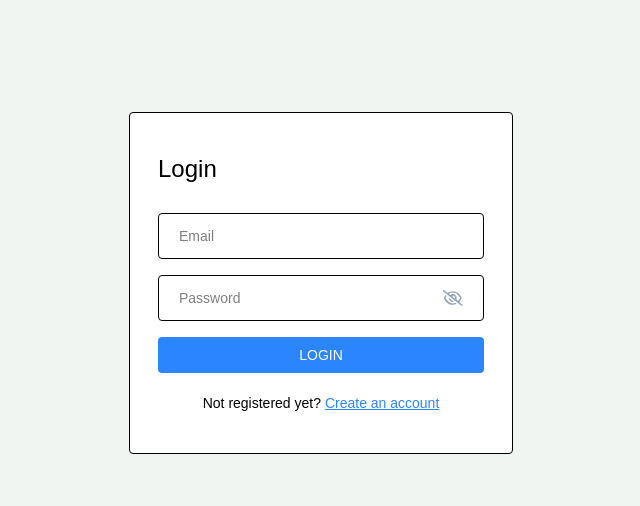
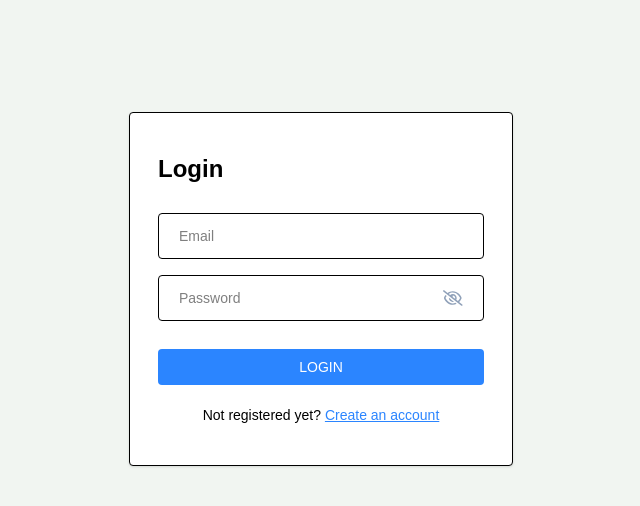
Before and after one commit to Sarvani28/STG27NOTESAPPMINORPROJECTFSARVANI, a React (Vite) app: page / in a window 1280 px wide. Shown: the top 506 px of the page, without its empty margins (319-959 px from the left). Built offline with nearby package versions, Linux system fonts and the light colour scheme.

Commit message:
Updated ProfileInfos

```diff
--- a/src/pages/Login/Login.jsx
+++ b/src/pages/Login/Login.jsx
@@ -9,7 +9,7 @@ import {
   signInSuccess,
 } from "../../redux/user/userSlice"
 import { toast } from "react-toastify"
-import axios from "../../services/axios" // custom Axios instance
+import axios from "../../services/axios" // ✅ custom axios instance
 
 const Login = () => {
   const [email, setEmail] = useState("")
@@ -22,13 +22,13 @@ const Login = () => {
   const handleLogin = async (e) => {
     e.preventDefault()
 
-    // Basic validation
+    // ✅ Client-side validation
     if (!validateEmail(email)) {
       setError("Please enter a valid email address")
       return
     }
 
-    if (!password) {
+    if (!password.trim()) {
       setError("Please enter the password")
       return
     }
@@ -40,33 +40,38 @@ const Login = () => {
       const res = await axios.post(
         "/api/auth/signin",
         { email, password },
-        {
-          withCredentials: true, // Required for sending/receiving cookies
-        }
+        { withCredentials: true }
       )
 
       if (res.data.success === false) {
+        dispatch(signInFailure(res.data.message))
         toast.error(res.data.message)
-        dispatch(signInFailure(res.data.message))
         return
       }
 
+      // ✅ Destructure properly
+      const user = res.data.user
+
+      if (!user || !user.username) {
+        throw new Error("Invalid user info received from server")
+      }
+
+      dispatch(signInSuccess(user))
       toast.success(res.data.message || "Login successful")
-      dispatch(signInSuccess(res.data))
       navigate("/home")
     } catch (error) {
       const message =
         error.response?.data?.message || error.message || "Login failed"
+      dispatch(signInFailure(message))
       toast.error(message)
-      dispatch(signInFailure(message))
     }
   }
 
   return (
     <div className="flex items-center justify-center mt-28">
-      <div className="w-96 border rounded bg-white px-7 py-10">
+      <div className="w-96 border rounded bg-white px-7 py-10 shadow">
         <form onSubmit={handleLogin}>
-          <h4 className="text-2xl mb-7">Login</h4>
+          <h4 className="text-2xl font-semibold mb-7">Login</h4>
 
           <input
             type="text"
@@ -81,9 +86,9 @@ const Login = () => {
             onChange={(e) => setPassword(e.target.value)}
           />
 
-          {error && <p className="text-red-500 text-sm pb-1">{error}</p>}
+          {error && <p className="text-red-500 text-sm pt-1">{error}</p>}
 
-          <button type="submit" className="btn-primary">
+          <button type="submit" className="btn-primary mt-4">
             LOGIN
           </button>
 
--- a/src/utils/helper.js
+++ b/src/utils/helper.js
@@ -1,4 +1,3 @@
-// utils/helper.js
 export const getInitials = (name = "") => {
   if (!name.trim()) return ""
 
```
